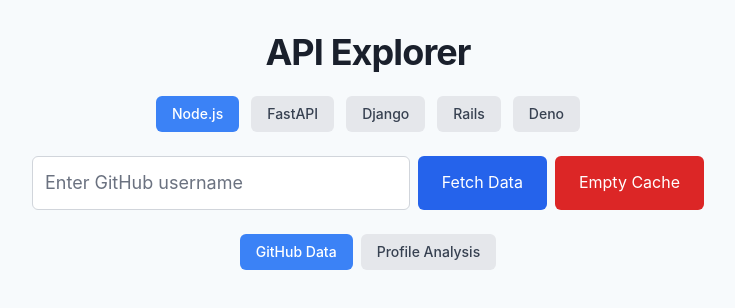
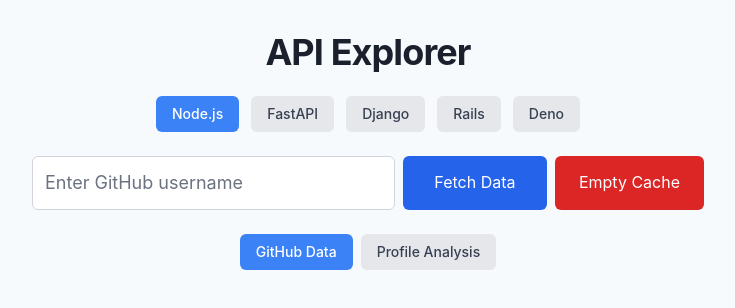
Before and after one commit to jpetrucci49/api-explorer-frontend, a Next.js app: page / in a window 1280 px wide. Shown: the top 308 px of the page, without its empty margins (272-1007 px from the left). Built offline with nearby package versions, Linux system fonts and the light colour scheme.

Commit message:
Add isActive prop to ActionButton component to control text state

```diff
--- a/src/app/page.tsx
+++ b/src/app/page.tsx
@@ -25,14 +25,17 @@
   const [analysisData, setAnalysisData] = useState<AnalysisData | null>(null);
   const [error, setError] = useState<string | null>(null);
   const [cacheStatus, setCacheStatus] = useState<string | null>(null);
-  const [loading, setLoading] = useState(false)
+  const [loading, setLoading] = useState(false);
+  const [isFetching, setIsFetching] = useState(false);
+  const [isClearing, setIsClearing] = useState(false);
 
   const fetchData = async (targetEndpoint: Endpoints, targetBackend: BackendId, fetchUsername: string) => {
     const selectedBackend = backends.find((b) => b.id === targetBackend);
     if (!selectedBackend || !fetchUsername.trim()) return;
 
     try {
-      setLoading(true)
+      setLoading(true);
+      setIsFetching(true);
       setError(null);
       setGithubData(null);
       setAnalysisData(null);
@@ -44,7 +47,7 @@
         throw new Error(errorData.detail || "Failed to fetch data");
       }
 
-      const result = await res.json()
+      const result = await res.json();
 
       if (targetEndpoint === "github") setGithubData(result as GitHubUser);
       if (targetEndpoint === "analyze") setAnalysisData(result as AnalysisData);
@@ -53,6 +56,7 @@
       setError(err instanceof Error ? err.message : "An error occurred");
     } finally {
       setLoading(false);
+      setIsFetching(false);
     }
   };
 
@@ -62,6 +66,7 @@
 
     try {
       setLoading(true);
+      setIsClearing(true);
       setError(null);
 
       const res = await fetch(`${selectedBackend.url}/clear-cache`, { method: "POST" });
@@ -72,11 +77,12 @@
 
       setCacheStatus(null);
       setError("Cache cleared successfully");
-      setTimeout(() => setError(null), 3000)
+      setTimeout(() => setError(null), 3000);
     } catch (err) {
       setError(err instanceof Error ? err.message : "An error occurred");
     } finally {
       setLoading(false);
+      setIsClearing(false);
     }
   };
 
@@ -148,6 +154,7 @@
           <ActionButton
             onClick={() => fetchData(endpoint, backend, username)}
             isLoading={loading}
+            isActive={isFetching}
             loadingText="Fetching..."
             notLoadingText="Fetch Data"
             color="blue"
@@ -155,6 +162,7 @@
           <ActionButton
             onClick={() => clearCache(backend)}
             isLoading={loading}
+            isActive={isClearing}
             loadingText="Clearing..."
             notLoadingText="Empty Cache"
             color="red"
--- a/src/components/ActionButton.tsx
+++ b/src/components/ActionButton.tsx
@@ -3,6 +3,7 @@
 interface ActionButtonProps {
   onClick: () => void;
   isLoading: boolean;
+  isActive: boolean;
   loadingText: string;
   notLoadingText: string;
   color: "blue" | "red";
@@ -11,11 +12,12 @@
 const ActionButton: React.FC<ActionButtonProps> = ({
   onClick,
   isLoading,
+  isActive,
   loadingText,
   notLoadingText,
   color,
 }) => {
-  const baseClass = "px-6 py-3 text-white rounded-md transition-colors";
+  const baseClass = "min-w-36 px-6 py-3 text-white rounded-md transition-colors";
   const colorClass = color === "blue"
     ? "bg-blue-600 hover:bg-blue-700"
     : "bg-red-600 hover:bg-red-700";
@@ -26,7 +28,7 @@
       className={`${baseClass} ${colorClass}`}
       disabled={isLoading}
     >
-      {isLoading ? loadingText : notLoadingText}
+      {isActive ? loadingText : notLoadingText}
     </button>
   );
 };
```
